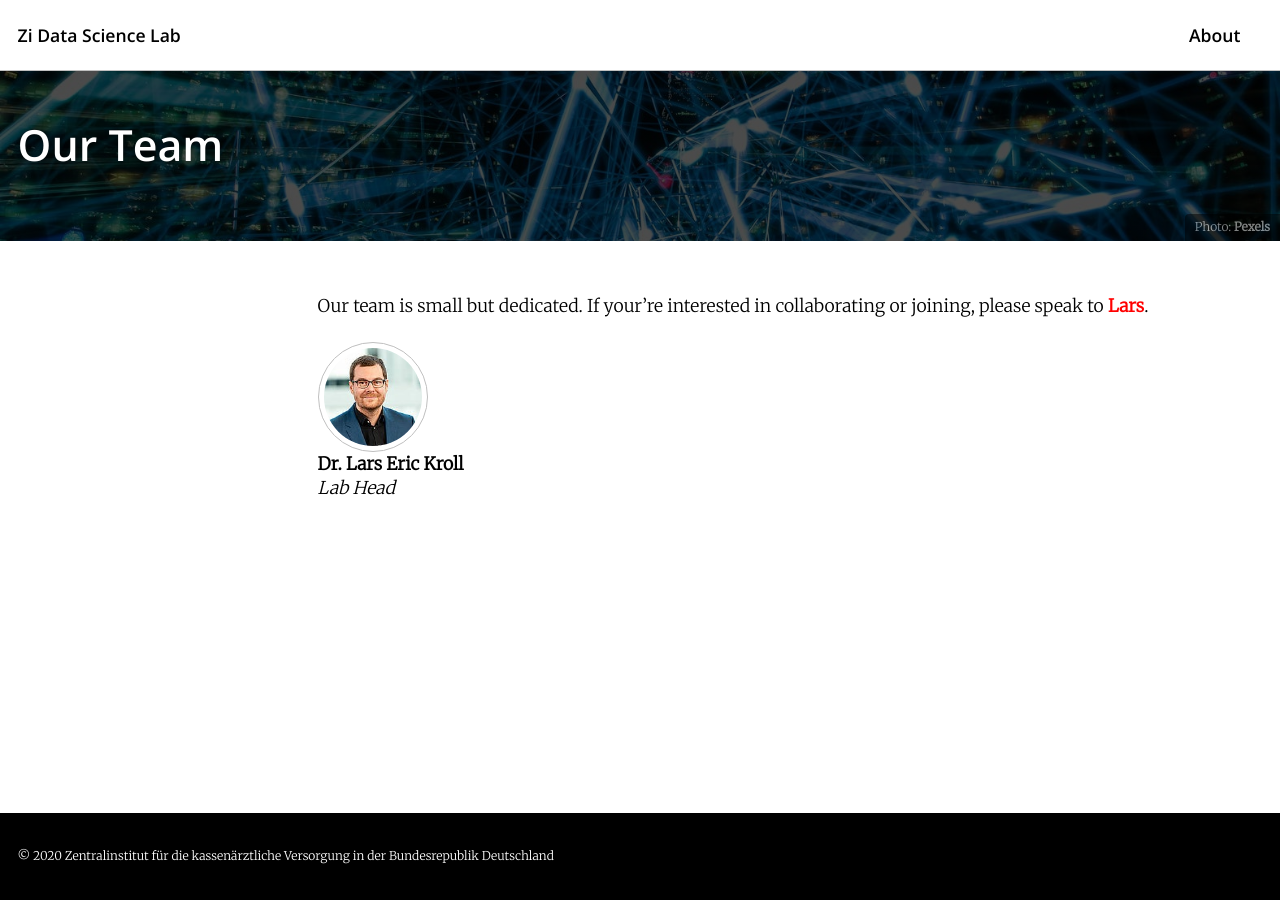
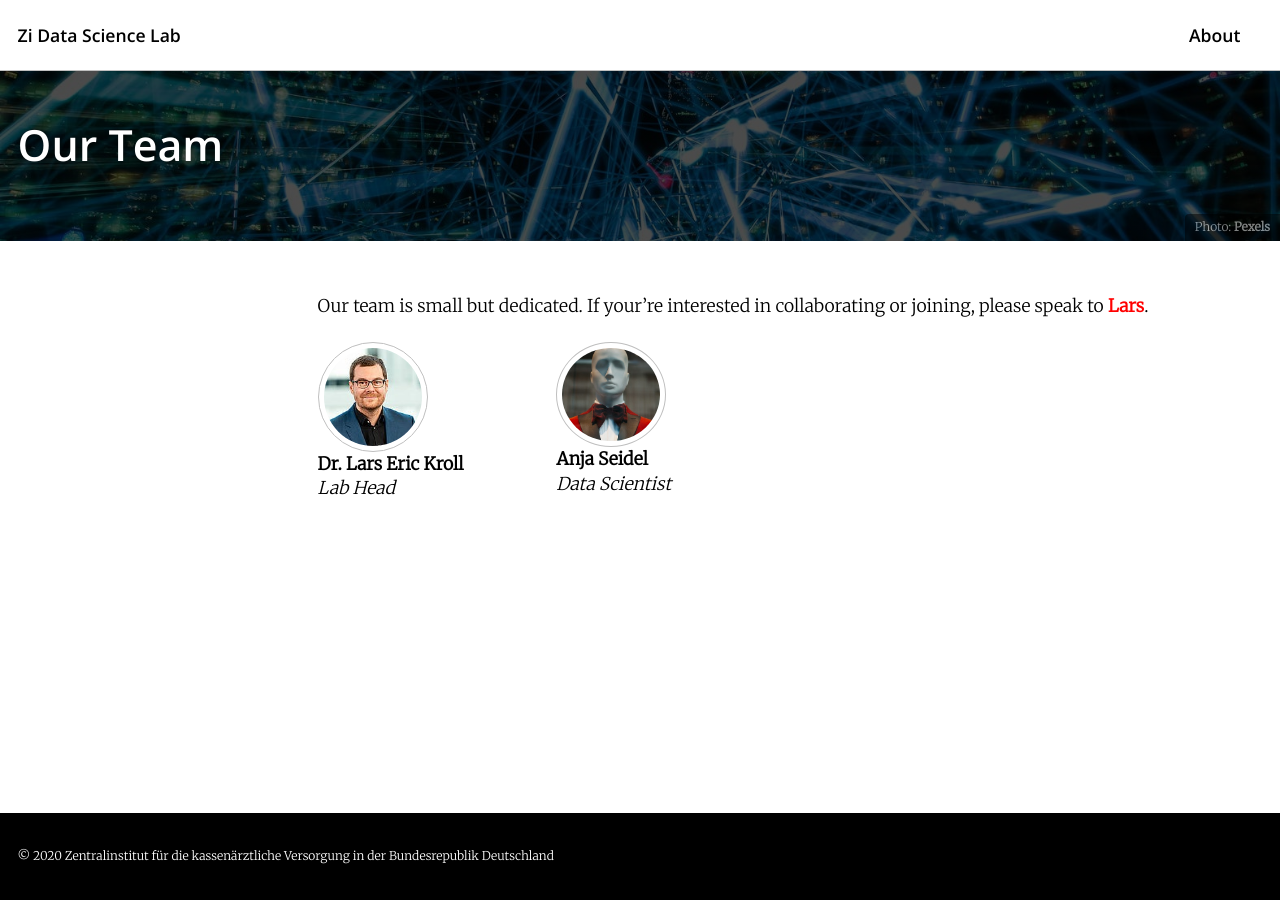
Before and after one commit to zidatalab/zidatalab.github.io, a Jekyll site: the page built from _pages/Team.md, in a window 1280 px wide. Built offline with Jekyll 4.4.1, drawn with Linux system fonts in a browser that asks for light colours; cached includes are drawn as plain includes; nearby versions of some CDN libraries.

Commit message:
Update authors.yml
added Anja

```diff
--- a/_data/authors.yml
+++ b/_data/authors.yml
@@ -7,3 +7,6 @@ Lars:
       - label: "Twitter"
         icon: "fab fa-fw fa-twitter-square"
         url: "https://twitter.com/l_kroll"
+Anja:
+  name    : "Anja Seidel"
+  bio         : "Data Scientist"
```
